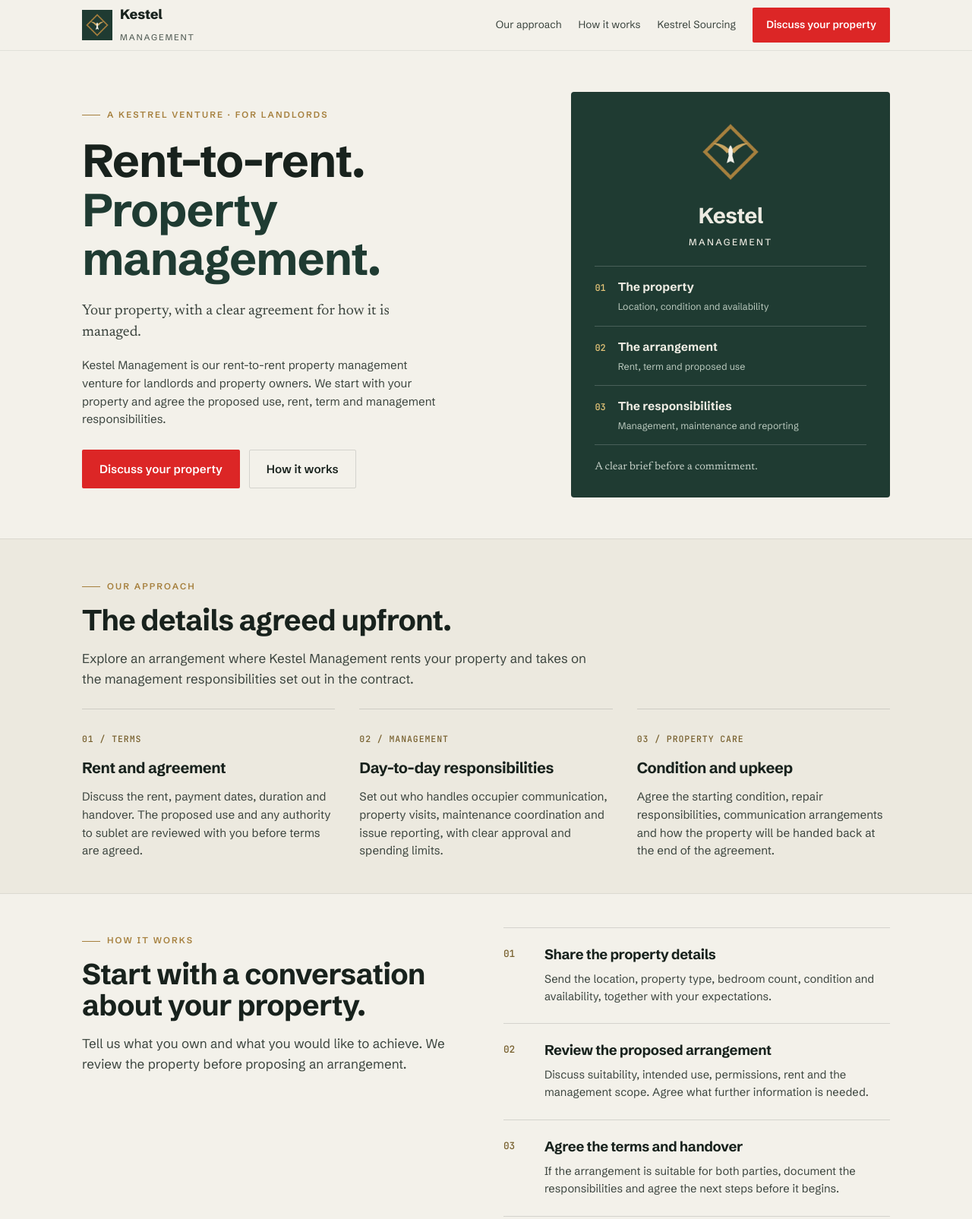
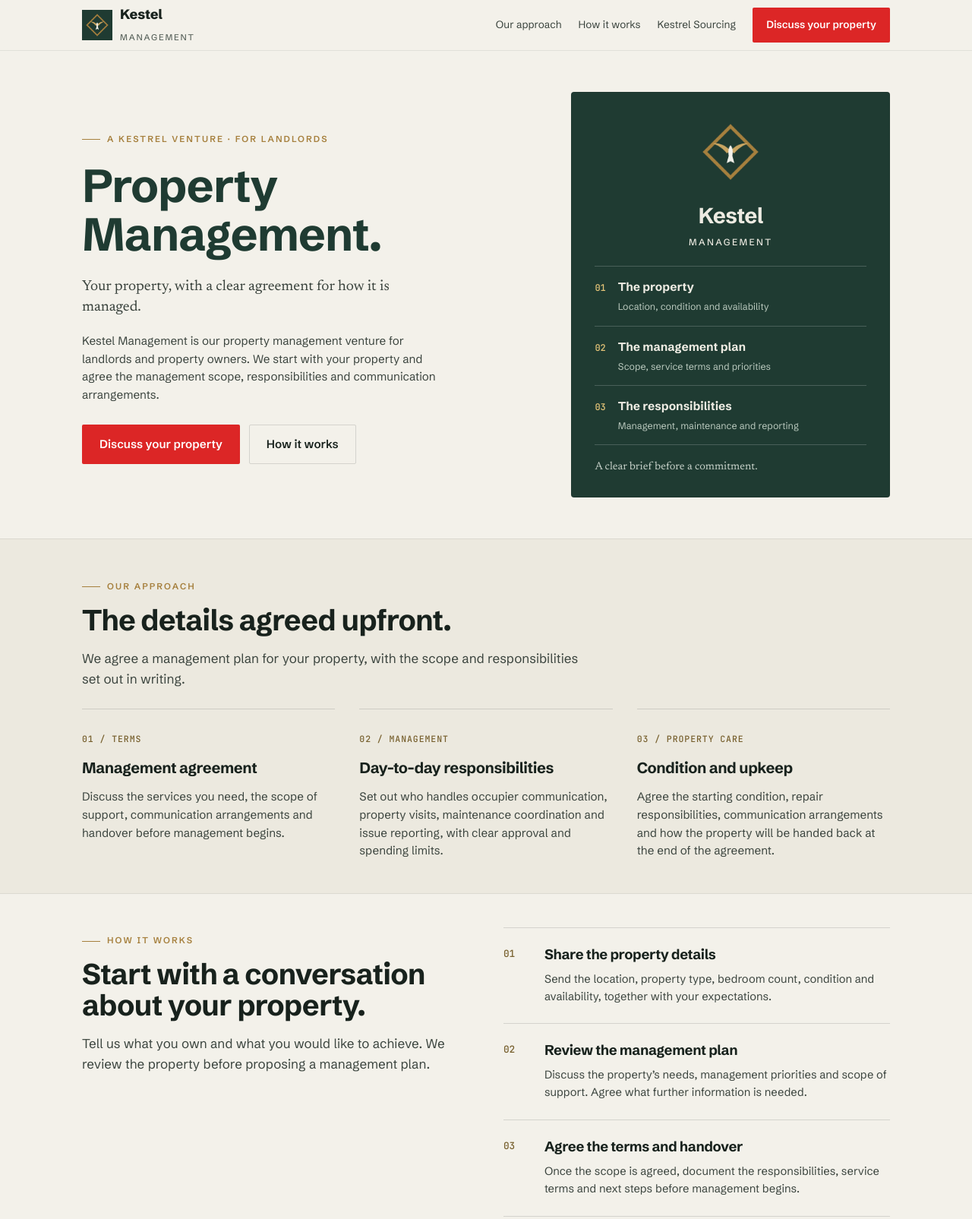
Before and after one commit to Miyamoto77/mywebsite, a plain HTML site: page management.html in a window 1280 px wide. Shown: the top 1605 px of the page at 76% size. Drawn offline with Linux system fonts and the light colour scheme.

Commit message:
Present Kestel Management as Property Management throughout the page

```diff
--- a/management.html
+++ b/management.html
@@ -3,12 +3,12 @@
 <head>
   <meta charset="UTF-8">
   <meta name="viewport" content="width=device-width, initial-scale=1.0">
-  <title>Kestel Management | Rent-to-Rent Property Management</title>
-  <meta name="description" content="Kestel Management is a rent-to-rent property management venture for landlords and property owners. Discuss your property, the proposed arrangement and management responsibilities.">
+  <title>Kestel Management | Property Management</title>
+  <meta name="description" content="Kestel Management is a property management venture for landlords and property owners. Discuss your property, management requirements and responsibilities.">
   <link rel="canonical" href="https://kestrelsourcing.co.uk/management.html">
   <meta property="og:type" content="website">
-  <meta property="og:title" content="Kestel Management | Rent-to-Rent Property Management">
-  <meta property="og:description" content="A Kestrel venture for landlords and property owners. Rent-to-rent arrangements with a clearly agreed management scope.">
+  <meta property="og:title" content="Kestel Management | Property Management">
+  <meta property="og:description" content="A Kestrel venture for landlords and property owners. Property management with a clearly agreed scope and responsibilities.">
   <meta property="og:url" content="https://kestrelsourcing.co.uk/management.html">
   <meta property="og:image" content="https://kestrelsourcing.co.uk/kestrel-logo.png">
   <link rel="preconnect" href="https://fonts.googleapis.com">
@@ -44,9 +44,9 @@
       <div class="wrap dev-hero__grid">
         <div>
           <span class="eyebrow">A Kestrel venture · For landlords</span>
-          <h1 id="management-title">Rent-to-rent.<br><em>Property management.</em></h1>
+          <h1 id="management-title"><em>Property Management.</em></h1>
           <p class="lede dev-hero__intro">Your property, with a clear agreement for how it is managed.</p>
-          <p class="dev-hero__copy">Kestel Management is our rent-to-rent property management venture for landlords and property owners. We start with your property and agree the proposed use, rent, term and management responsibilities.</p>
+          <p class="dev-hero__copy">Kestel Management is our property management venture for landlords and property owners. We start with your property and agree the management scope, responsibilities and communication arrangements.</p>
           <div class="dev-actions">
             <a class="btn btn--consultation-red" href="#contact">Discuss your property</a>
             <a class="btn btn--ghost" href="#how-it-works">How it works</a>
@@ -56,7 +56,7 @@
           <img class="dev-focus__logo" src="kestrel-logo.png" alt="" width="512" height="512" decoding="async">
           <p class="dev-focus__brand">Kestel <span>Management</span></p>
           <div class="dev-focus__line"><span class="mono" aria-hidden="true">01</span><p><strong>The property</strong><small>Location, condition and availability</small></p></div>
-          <div class="dev-focus__line"><span class="mono" aria-hidden="true">02</span><p><strong>The arrangement</strong><small>Rent, term and proposed use</small></p></div>
+          <div class="dev-focus__line"><span class="mono" aria-hidden="true">02</span><p><strong>The management plan</strong><small>Scope, service terms and priorities</small></p></div>
           <div class="dev-focus__line"><span class="mono" aria-hidden="true">03</span><p><strong>The responsibilities</strong><small>Management, maintenance and reporting</small></p></div>
           <p class="dev-focus__note">A clear brief before a commitment.</p>
         </aside>
@@ -67,10 +67,10 @@
         <div class="dev-section__head">
           <span class="eyebrow">Our approach</span>
           <h2 id="arrangement-title">The details agreed upfront.</h2>
-          <p>Explore an arrangement where Kestel Management rents your property and takes on the management responsibilities set out in the contract.</p>
+          <p>We agree a management plan for your property, with the scope and responsibilities set out in writing.</p>
         </div>
         <div class="dev-opportunities">
-          <article><span class="mono dev-number">01 / TERMS</span><h3>Rent and agreement</h3><p>Discuss the rent, payment dates, duration and handover. The proposed use and any authority to sublet are reviewed with you before terms are agreed.</p></article>
+          <article><span class="mono dev-number">01 / TERMS</span><h3>Management agreement</h3><p>Discuss the services you need, the scope of support, communication arrangements and handover before management begins.</p></article>
           <article><span class="mono dev-number">02 / MANAGEMENT</span><h3>Day-to-day responsibilities</h3><p>Set out who handles occupier communication, property visits, maintenance coordination and issue reporting, with clear approval and spending limits.</p></article>
           <article><span class="mono dev-number">03 / PROPERTY CARE</span><h3>Condition and upkeep</h3><p>Agree the starting condition, repair responsibilities, communication arrangements and how the property will be handed back at the end of the agreement.</p></article>
         </div>
@@ -78,11 +78,11 @@
     </section>
     <section class="dev-section" id="how-it-works" aria-labelledby="process-title">
       <div class="wrap dev-approach">
-        <div class="dev-section__head"><span class="eyebrow">How it works</span><h2 id="process-title">Start with a conversation about your property.</h2><p>Tell us what you own and what you would like to achieve. We review the property before proposing an arrangement.</p></div>
+        <div class="dev-section__head"><span class="eyebrow">How it works</span><h2 id="process-title">Start with a conversation about your property.</h2><p>Tell us what you own and what you would like to achieve. We review the property before proposing a management plan.</p></div>
         <ol class="dev-steps">
           <li><span class="mono" aria-hidden="true">01</span><div><h3>Share the property details</h3><p>Send the location, property type, bedroom count, condition and availability, together with your expectations.</p></div></li>
-          <li><span class="mono" aria-hidden="true">02</span><div><h3>Review the proposed arrangement</h3><p>Discuss suitability, intended use, permissions, rent and the management scope. Agree what further information is needed.</p></div></li>
-          <li><span class="mono" aria-hidden="true">03</span><div><h3>Agree the terms and handover</h3><p>If the arrangement is suitable for both parties, document the responsibilities and agree the next steps before it begins.</p></div></li>
+          <li><span class="mono" aria-hidden="true">02</span><div><h3>Review the management plan</h3><p>Discuss the property’s needs, management priorities and scope of support. Agree what further information is needed.</p></div></li>
+          <li><span class="mono" aria-hidden="true">03</span><div><h3>Agree the terms and handover</h3><p>Once the scope is agreed, document the responsibilities, service terms and next steps before management begins.</p></div></li>
         </ol>
       </div>
     </section>
@@ -92,7 +92,7 @@
           <span class="eyebrow">Landlords &amp; property owners</span>
           <h2 id="contact-title">Have a property to discuss?</h2>
           <p class="lede">Send a few details to get the conversation started.</p>
-          <ul class="management-brief"><li>Property postcode, type and number of bedrooms</li><li>Current condition and occupancy</li><li>When the property will be available</li><li>Your expected rent and preferred agreement length</li></ul>
+          <ul class="management-brief"><li>Property postcode, type and number of bedrooms</li><li>Current condition and occupancy</li><li>When the property will be available</li><li>Your management requirements and preferred start date</li></ul>
         </div>
         <div class="dev-contact__action">
           <a class="btn btn--consultation-red btn--lg" href="mailto:admin@kestrelsourcing.co.uk?subject=Kestel%20Management%20%E2%80%94%20property%20enquiry">Email a property enquiry</a>
@@ -105,7 +105,7 @@
   <footer class="footer">
     <div class="wrap">
       <div class="footer__top">
-        <div class="footer__identity"><a class="footer__brand" href="management.html"><img class="brand__mark kestrel-logo" src="kestrel-logo.png" alt="" width="512" height="512" loading="lazy" decoding="async">Kestel Management</a><p>A Kestrel venture focused on rent-to-rent property management for landlords and property owners.</p></div>
+        <div class="footer__identity"><a class="footer__brand" href="management.html"><img class="brand__mark kestrel-logo" src="kestrel-logo.png" alt="" width="512" height="512" loading="lazy" decoding="async">Kestel Management</a><p>A Kestrel venture focused on property management for landlords and property owners.</p></div>
         <div class="footer__column"><h4>Explore</h4><ul><li><a href="#arrangement">Our approach</a></li><li><a href="#how-it-works">How it works</a></li><li><a href="#contact">Discuss your property</a></li><li><a href="index.html">Kestrel Sourcing</a></li><li><a href="about.html">About Us</a></li></ul></div>
         <div class="footer__column"><h4>Legal</h4><ul><li><a href="privacy.html">Privacy notice</a></li><li><a href="terms.html">Terms of service</a></li><li><a href="complaints.html">Complaints procedure</a></li></ul></div>
         <div class="footer__column footer__research"><h4>Research</h4><ul><li><a href="areas.html">Property area research</a></li><li><a href="https://postcodescore.co.uk/" target="_blank" rel="noopener noreferrer" aria-label="PostcodeScore (opens in a new tab)">PostcodeScore</a></li></ul></div>
@@ -117,7 +117,7 @@
         </ul>
       </div>
     </div>
-      <p class="footer__legal">Property arrangements are subject to review and agreed written terms. Rent, scope and responsibilities are agreed for each property.</p>
+      <p class="footer__legal">Management services are subject to review and agreed written terms. Scope, responsibilities and service terms are agreed for each property.</p>
       <div class="footer__bar"><span>© <span id="year">2026</span> Kestel Management.</span><span>A Kestrel venture.</span></div>
     </div>
   </footer>
```
